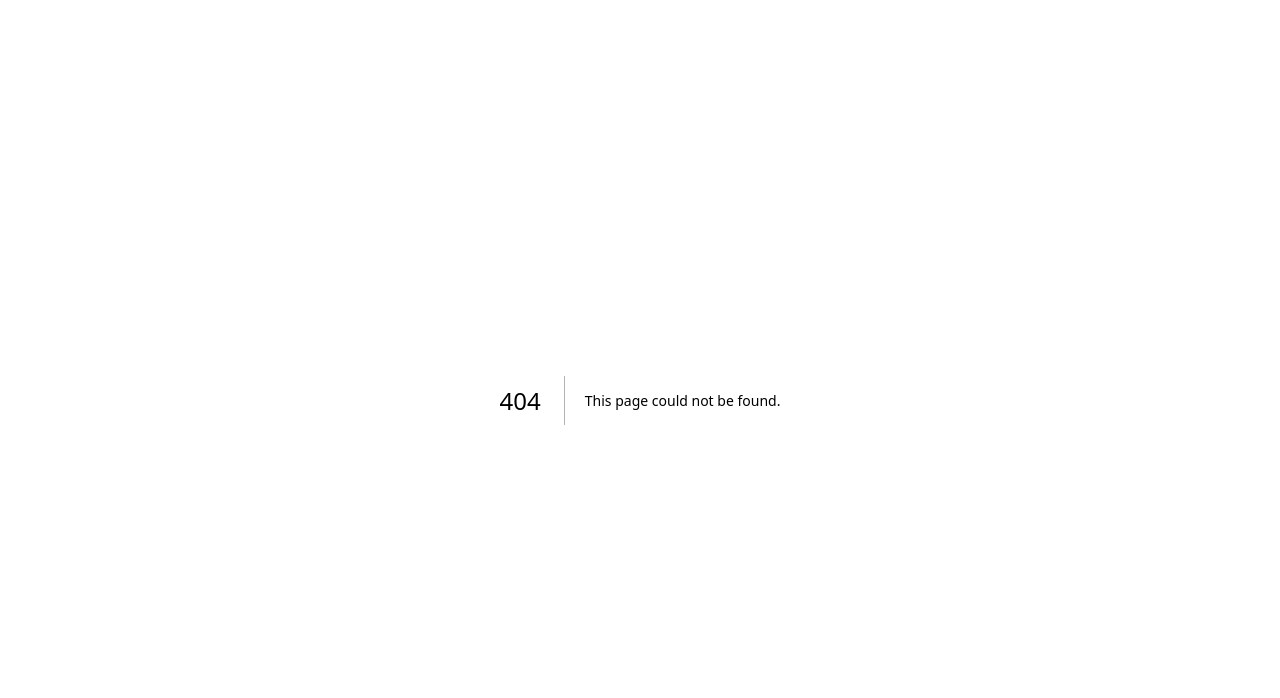
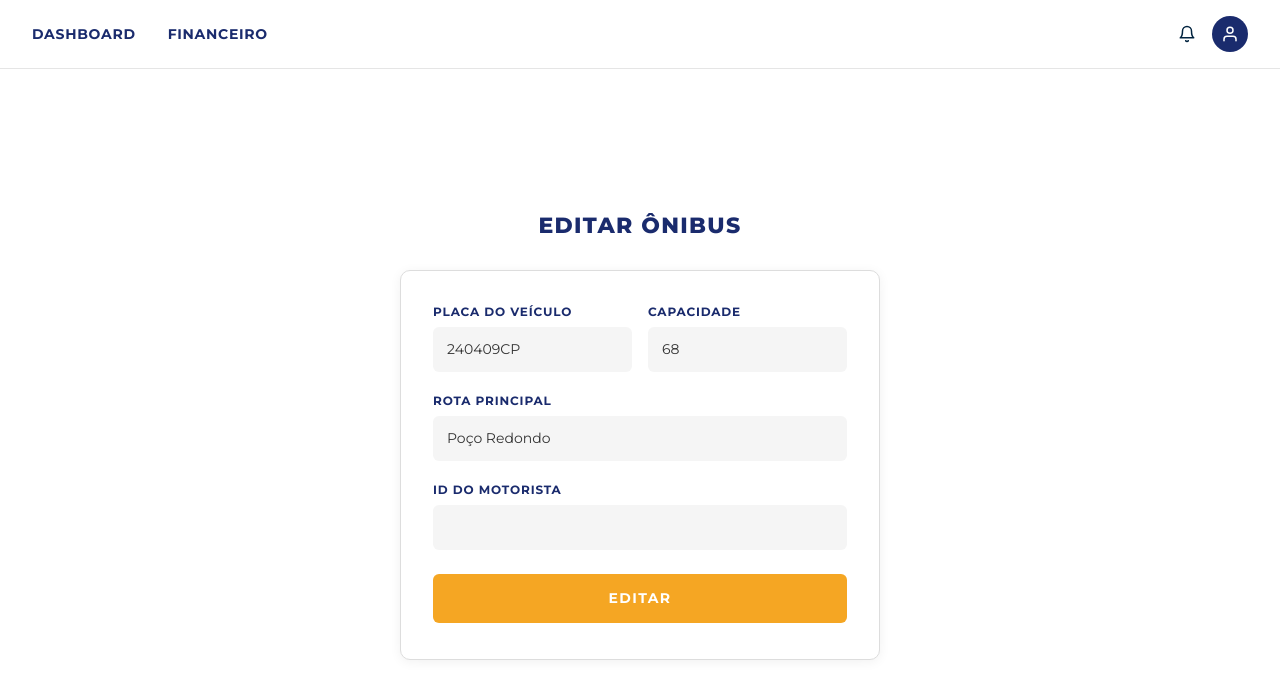
Before and after one commit to lorenaemily/omnibus_front, a Next.js app: page /editOnibus in a window 1280 px wide. Before the commit this address had no page. Shown: the top 698 px of the page. Built offline with nearby package versions, Linux system fonts and the light colour scheme.

Commit message:
feat: adicionar tela de edição de ônibus

```diff
--- /dev/null
+++ b/src/app/editOnibus/page.tsx
@@ -0,0 +1,250 @@
+"use client";
+
+import { useState } from "react";
+import { Montserrat } from "next/font/google";
+import { useRouter } from "next/navigation";
+
+const montserrat = Montserrat({ subsets: ["latin"] });
+
+export default function EditarOnibus() {
+  const router = useRouter();
+
+  const [form, setForm] = useState({
+    plate: "240409CP",       // vehicles.plate
+    capacity: "68",          // vehicles.capacity
+    mainRute: "Poço Redondo", // vehicles.mainRute
+    drivers_id: "",          // vehicles.drivers_id
+  });
+
+  const handleChange = (e: React.ChangeEvent<HTMLInputElement>) => {
+    setForm({ ...form, [e.target.name]: e.target.value });
+  };
+
+  const handleSubmit = (e: React.FormEvent) => {
+    e.preventDefault();
+    console.log(form);
+  };
+
+  const inputStyle = {
+    background: "#f5f5f5",
+    border: "none",
+    borderRadius: "6px",
+    padding: "12px 14px",
+    fontSize: "14px",
+    color: "#333",
+    outline: "none",
+    fontFamily: "inherit",
+    width: "100%",
+    boxSizing: "border-box",
+  } as React.CSSProperties;
+
+  const labelStyle = {
+    fontSize: "12px",
+    fontWeight: 700,
+    color: "#1a2b6d",
+    letterSpacing: "0.07em",
+  } as React.CSSProperties;
+
+  return (
+    <main
+      className={montserrat.className}
+      style={{ minHeight: "100vh", background: "#fff", display: "flex", flexDirection: "column" }}
+    >
+      <style>{`
+        .navbar {
+          display: flex;
+          align-items: center;
+          justify-content: space-between;
+          padding: 16px 32px;
+          border-bottom: 1px solid #e5e5e5;
+        }
+
+        .nav-links {
+          display: flex;
+          gap: 32px;
+        }
+
+        .nav-link {
+          font-size: 14px;
+          font-weight: 700;
+          color: #1a2b6d;
+          letter-spacing: 0.05em;
+          background: none;
+          border: none;
+          cursor: pointer;
+          font-family: inherit;
+          padding: 0;
+        }
+
+        .nav-link:hover {
+          opacity: 0.7;
+        }
+
+        .nav-right {
+          display: flex;
+          align-items: center;
+          gap: 16px;
+        }
+
+        .icon-btn {
+          background: none;
+          border: none;
+          cursor: pointer;
+          padding: 0;
+          display: flex;
+          align-items: center;
+          justify-content: center;
+        }
+
+        .user-icon-btn {
+          width: 36px;
+          height: 36px;
+          border-radius: 50%;
+          background: #1a2b6d;
+        }
+      `}</style>
+
+      {/* NAVBAR */}
+      <nav className="navbar">
+        <div className="nav-links">
+          <button onClick={() => router.push("/dashboard")} className="nav-link">DASHBOARD</button>
+          <button onClick={() => router.push("/financeiro")} className="nav-link">FINANCEIRO</button>
+        </div>
+        <div className="nav-right">
+          <button className="icon-btn notif-icon-btn" title="Notificações" onClick={() => router.push("/notificacoes")}>
+            <svg width="18" height="18" viewBox="0 0 24 24" fill="none" stroke="#01233F" strokeWidth="2" strokeLinecap="round" strokeLinejoin="round">
+              <path d="M18 8A6 6 0 0 0 6 8c0 7-3 9-3 9h18s-3-2-3-9" />
+              <path d="M13.73 21a2 2 0 0 1-3.46 0" />
+            </svg>
+          </button>
+          <button className="icon-btn user-icon-btn" title="Usuário" onClick={() => router.push("/perfil")}>
+            <svg width="18" height="18" viewBox="0 0 24 24" fill="none" stroke="#fff" strokeWidth="2" strokeLinecap="round" strokeLinejoin="round">
+              <path d="M20 21v-2a4 4 0 0 0-4-4H8a4 4 0 0 0-4 4v2" />
+              <circle cx="12" cy="7" r="4" />
+            </svg>
+          </button>
+        </div>
+      </nav>
+
+      {/* CONTENT */}
+      <div
+        style={{
+          flex: 1,
+          display: "flex",
+          flexDirection: "column",
+          alignItems: "center",
+          justifyContent: "center",
+          padding: "48px 24px",
+        }}
+      >
+        <h1
+          style={{
+            fontSize: "22px",
+            fontWeight: 800,
+            color: "#1a2b6d",
+            letterSpacing: "0.06em",
+            marginBottom: "28px",
+          }}
+        >
+          EDITAR ÔNIBUS
+        </h1>
+
+        <div
+          style={{
+            background: "#fff",
+            border: "1px solid #ddd",
+            borderRadius: "10px",
+            padding: "32px 32px 36px",
+            width: "100%",
+            maxWidth: "480px",
+            boxShadow: "0 2px 12px rgba(0,0,0,0.06)",
+          }}
+        >
+          <form
+            onSubmit={handleSubmit}
+            style={{ display: "flex", flexDirection: "column", gap: "20px" }}
+          >
+            {/* plate + capacity lado a lado */}
+            <div style={{ display: "flex", gap: "16px" }}>
+              <div style={{ display: "flex", flexDirection: "column", gap: "6px", flex: 1 }}>
+                <label style={labelStyle}>PLACA DO VEÍCULO</label>
+                <input
+                  type="text"
+                  name="plate"
+                  value={form.plate}
+                  onChange={handleChange}
+                  style={inputStyle}
+                  onFocus={(e) => (e.target.style.boxShadow = "0 0 0 2px #f5a623")}
+                  onBlur={(e) => (e.target.style.boxShadow = "none")}
+                />
+              </div>
+
+              <div style={{ display: "flex", flexDirection: "column", gap: "6px", flex: 1 }}>
+                <label style={labelStyle}>CAPACIDADE</label>
+                <input
+                  type="text"
+                  name="capacity"
+                  value={form.capacity}
+                  onChange={handleChange}
+                  style={inputStyle}
+                  onFocus={(e) => (e.target.style.boxShadow = "0 0 0 2px #f5a623")}
+                  onBlur={(e) => (e.target.style.boxShadow = "none")}
+                />
+              </div>
+            </div>
+
+            {/* mainRute */}
+            <div style={{ display: "flex", flexDirection: "column", gap: "6px" }}>
+              <label style={labelStyle}>ROTA PRINCIPAL</label>
+              <input
+                type="text"
+                name="mainRute"
+                value={form.mainRute}
+                onChange={handleChange}
+                style={inputStyle}
+                onFocus={(e) => (e.target.style.boxShadow = "0 0 0 2px #f5a623")}
+                onBlur={(e) => (e.target.style.boxShadow = "none")}
+              />
+            </div>
+
+            {/* drivers_id */}
+            <div style={{ display: "flex", flexDirection: "column", gap: "6px" }}>
+              <label style={labelStyle}>ID DO MOTORISTA</label>
+              <input
+                type="text"
+                name="drivers_id"
+                value={form.drivers_id}
+                onChange={handleChange}
+                style={inputStyle}
+                onFocus={(e) => (e.target.style.boxShadow = "0 0 0 2px #f5a623")}
+                onBlur={(e) => (e.target.style.boxShadow = "none")}
+              />
+            </div>
+
+            <button
+              type="submit"
+              style={{
+                background: "#f5a623",
+                border: "none",
+                borderRadius: "6px",
+                color: "#fff",
+                fontSize: "14px",
+                fontWeight: 700,
+                letterSpacing: "0.1em",
+                padding: "14px",
+                cursor: "pointer",
+                marginTop: "4px",
+                transition: "background 0.2s",
+                fontFamily: "inherit",
+              }}
+              onMouseEnter={(e) => ((e.target as HTMLButtonElement).style.background = "#e09510")}
+              onMouseLeave={(e) => ((e.target as HTMLButtonElement).style.background = "#f5a623")}
+            >
+              EDITAR
+            </button>
+          </form>
+        </div>
+      </div>
+    </main>
+  );
+}
```
